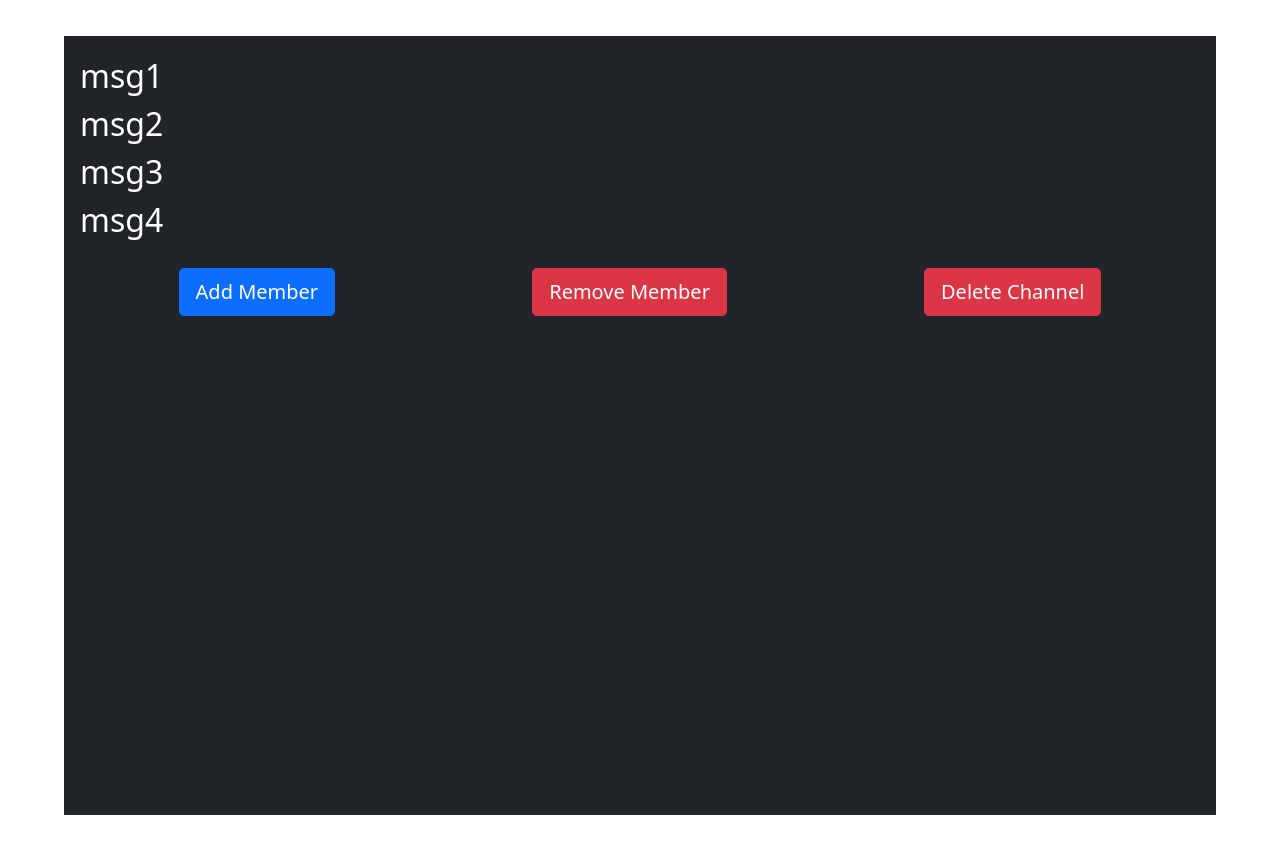
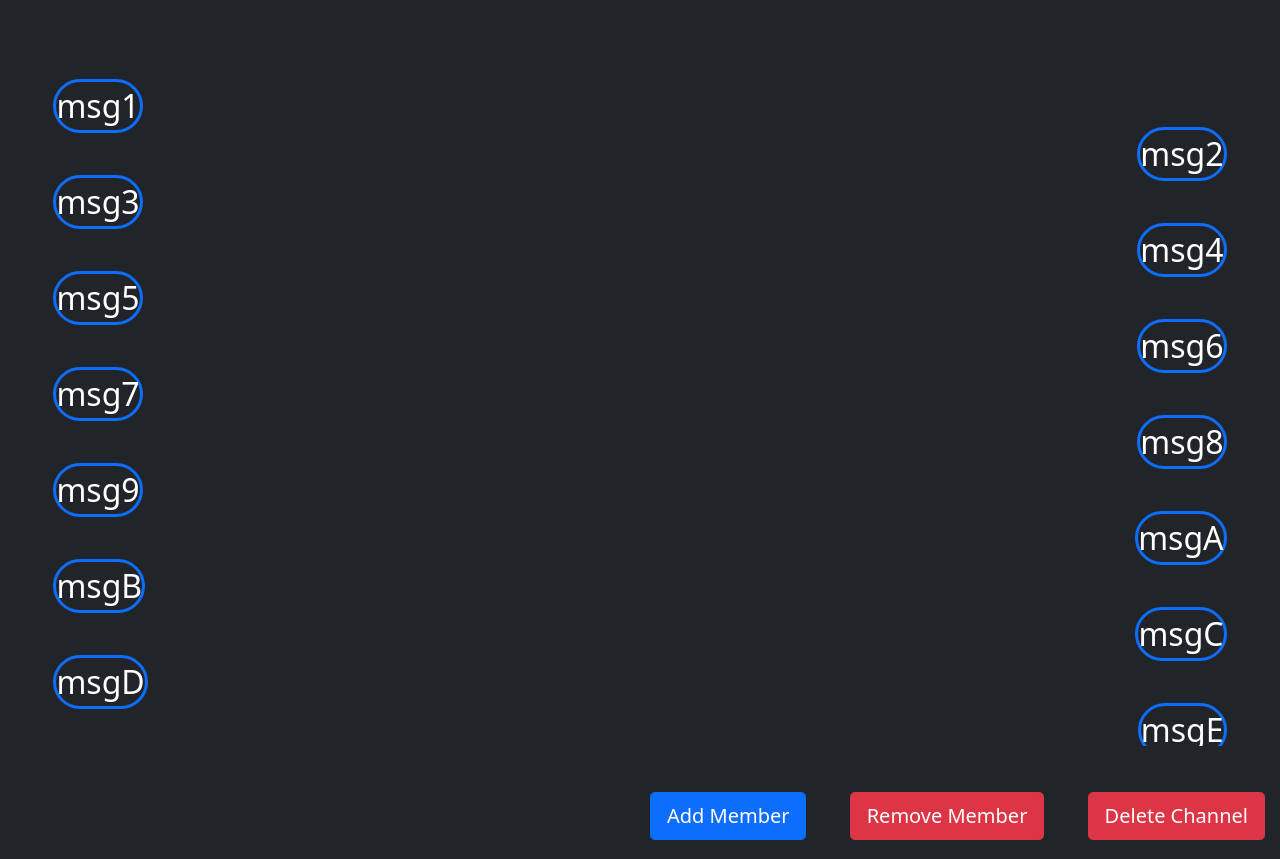
Before and after one commit to MongoChat-Flask/mongoengine-chat-resource, a Python web app: template routes/templates/ChatRoom.html in a window 1280 px wide. Run offline with Jinja, Linux system fonts and the light colour scheme; the template is opened without the code that fills it, so the values that code supplies are empty; some libraries are stand-ins or nearby versions.

Commit message:
Update ChatRoom.html

```diff
--- a/routes/templates/ChatRoom.html
+++ b/routes/templates/ChatRoom.html
@@ -9,16 +9,56 @@
     <link href="{{url_for('.static', filename='bootstrap5/css/bootstrap.min.css')}}" rel="stylesheet">
 
     <style>
+        body {
+            background-color: #212529;
+            overflow: hidden;
+        }
+
         div.inline {
             display: flex;
-            justify-content: space-around;
+            justify-content: space-between;
             flex-direction: row;
         }
 
+        div.footer {
+            position: absolute;
+            bottom: 15px;
+            right: 15px;
+        }
+
         div#main-bg {
-            width: 90%;
-            margin-left: 5%;
-            height: 100%;
+            width: 100vw;
+            height: 100vh;
+        }
+
+        div#msg-detail {
+            min-height: 70%;
+            margin-top: 5%;
+            overflow-x: hidden;
+        }
+
+        /* Hide scrollbar for Chrome, Safari and Opera */
+        #msg-detail::-webkit-scrollbar {
+            display: none;
+        }
+
+        /* Hide scrollbar for IE, Edge and Firefox */
+        #msg-detail {
+            -ms-overflow-style: none;
+            /* IE and Edge */
+            scrollbar-width: none;
+            /* Firefox */
+        }
+
+        label.place-holder {
+            color: transparent;
+        }
+
+        label.msg {
+            margin-left: 3%;
+            margin-right: 3%;
+            margin-top: 5px;
+            margin-bottom: 5px;
         }
     </style>
 
@@ -48,30 +88,57 @@
     <div class="p-3 mb-2 bg-dark text-white position-relative" id="main-bg">
         <label id="member-list" class="position-absolute fs-3 top-0 end-0"></label>
 
-        <div id="msg-detail" class="fs-2">
-            msg1
+        <div id="msg-detail" class="fs-2 position-relative">
+            <label class="msg position-absolute start-0 border border-3 border-primary rounded-pill">msg1</label>
             <br>
-            msg2
+            <label class="msg position-absolute end-0 border border-3 border-primary rounded-pill">msg2</label>
             <br>
-            msg3
+            <label class="msg position-absolute start-0 border border-3 border-primary rounded-pill">msg3</label>
             <br>
-            msg4
+            <label class="msg position-absolute end-0 border border-3 border-primary rounded-pill">msg4</label>
+            <br>
+            <label class="msg position-absolute start-0 border border-3 border-primary rounded-pill">msg5</label>
+            <br>
+            <label class="msg position-absolute end-0 border border-3 border-primary rounded-pill">msg6</label>
+            <br>
+            <label class="msg position-absolute start-0 border border-3 border-primary rounded-pill">msg7</label>
+            <br>
+            <label class="msg position-absolute end-0 border border-3 border-primary rounded-pill">msg8</label>
+            <br>
+            <label class="msg position-absolute start-0 border border-3 border-primary rounded-pill">msg9</label>
+            <br>
+            <label class="msg position-absolute end-0 border border-3 border-primary rounded-pill">msgA</label>
+            <br>
+            <label class="msg position-absolute start-0 border border-3 border-primary rounded-pill">msgB</label>
+            <br>
+            <label class="msg position-absolute end-0 border border-3 border-primary rounded-pill">msgC</label>
+            <br>
+            <label class="msg position-absolute start-0 border border-3 border-primary rounded-pill">msgD</label>
+            <br>
+            <label class="msg position-absolute end-0 border border-3 border-primary rounded-pill">msgE</label>
+            <br>
+            <label class="msg position-absolute start-0 border border-3 border-primary rounded-pill">msgF</label>
         </div>
 
         <br>
+
+        <div class="footer">
             <div class="inline" id="buttons">
                 <form>
                     <button class="w-100 btn btn-lg btn-primary" type="submit"
                         formaction="{{url_for('RoomRoutes.add_member')}}" formmethod="post">Add Member</button>
                 </form>
+                <label class="place-holder">space</label>
                 <form>
                     <button class="w-100 btn btn-lg btn-danger" type="submit"
                         formaction="{{url_for('RoomRoutes.remove_member')}}" formmethod="post">Remove Member</button>
                 </form>
+                <label class="place-holder">space</label>
                 <form>
-                <button class="w-100 btn btn-lg btn-danger" type="submit" formaction="{{url_for('RoomRoutes.delete')}}"
-                    formmethod="post">Delete Channel</button>
+                    <button class="w-100 btn btn-lg btn-danger" type="submit"
+                        formaction="{{url_for('RoomRoutes.delete')}}" formmethod="post">Delete Channel</button>
                 </form>
+            </div>
         </div>
     </div>
 </body>
```
Lines whose indentation alone changed are shown as unchanged.
